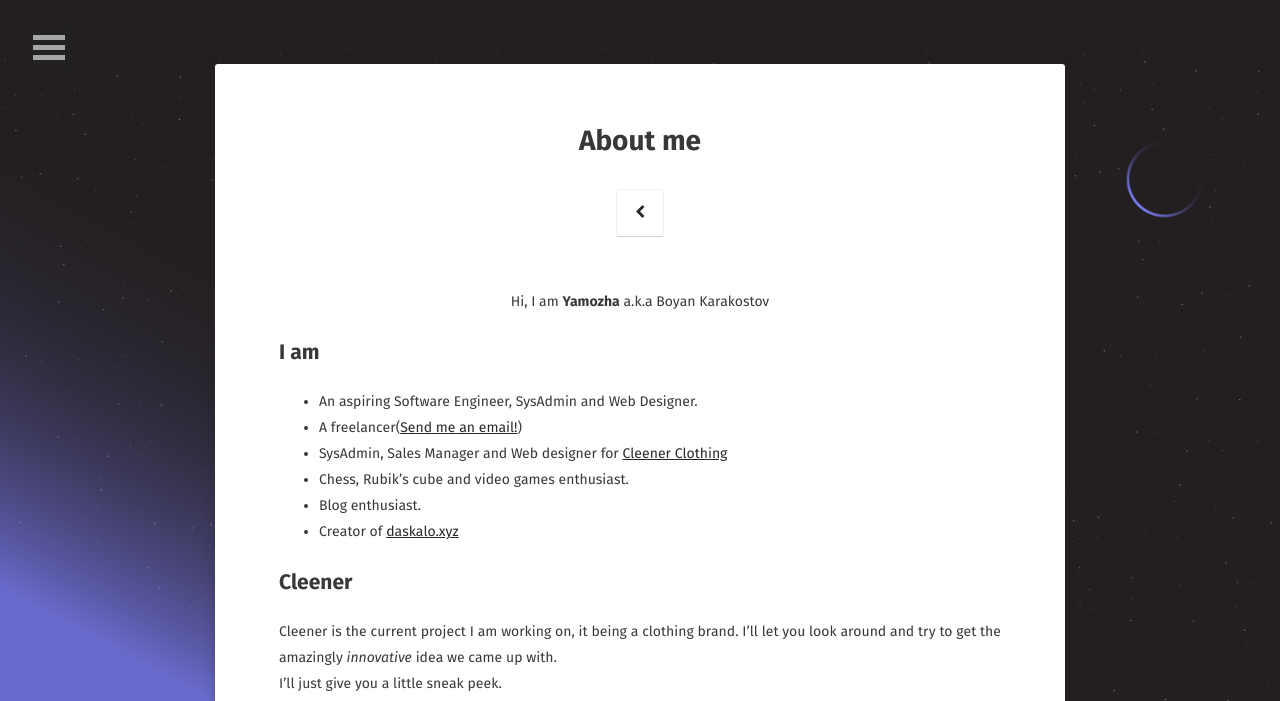
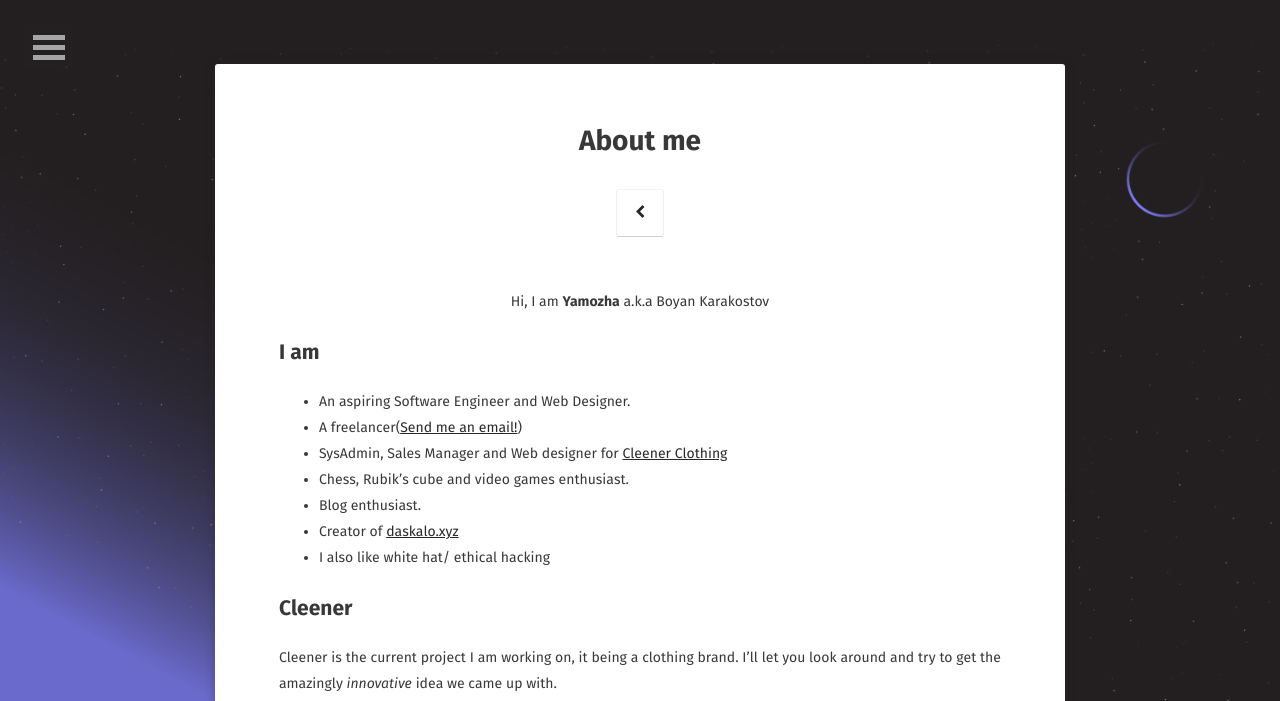
Before and after one commit to yamozha/yamozha.github.io, a Jekyll site: the page built from about/index.md, in a window 1280 px wide, cut to the strip 0-701 px from the top of the page. Built offline with Jekyll 4.4.1, drawn with Linux system fonts in a browser that asks for light colours; some web fonts are replaced.

Commit message:
Update index.md

```diff
--- a/about/index.md
+++ b/about/index.md
@@ -9,12 +9,13 @@ comments: false
 <center>Hi, I am <b>Yamozha</b> a.k.a Boyan Karakostov</center>
 
 ## I am
-* An aspiring Software Engineer, SysAdmin and Web Designer.
+* An aspiring Software Engineer and Web Designer.
 * A freelancer([Send me an email!](mailto:boyan+freelance@bobokara.com))
 * SysAdmin, Sales Manager and Web designer for [Cleener Clothing](https://cleener.xyz)
 * Chess, Rubik's cube and video games enthusiast.
 * Blog enthusiast.
 * Creator of [daskalo.xyz](https://github.com/yamozha/daskalo-xyz)
+* I also like white hat/ ethical hacking
 
 ## Cleener
 
```
